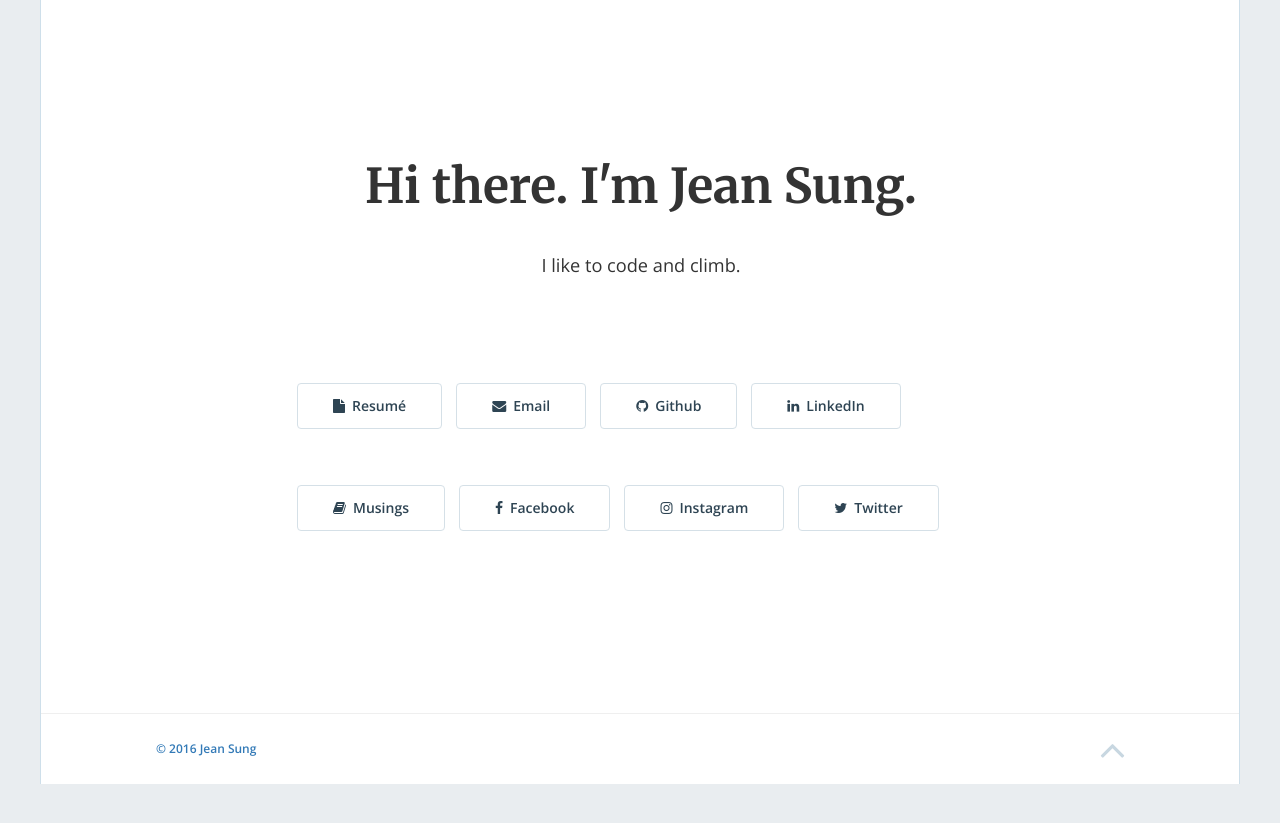
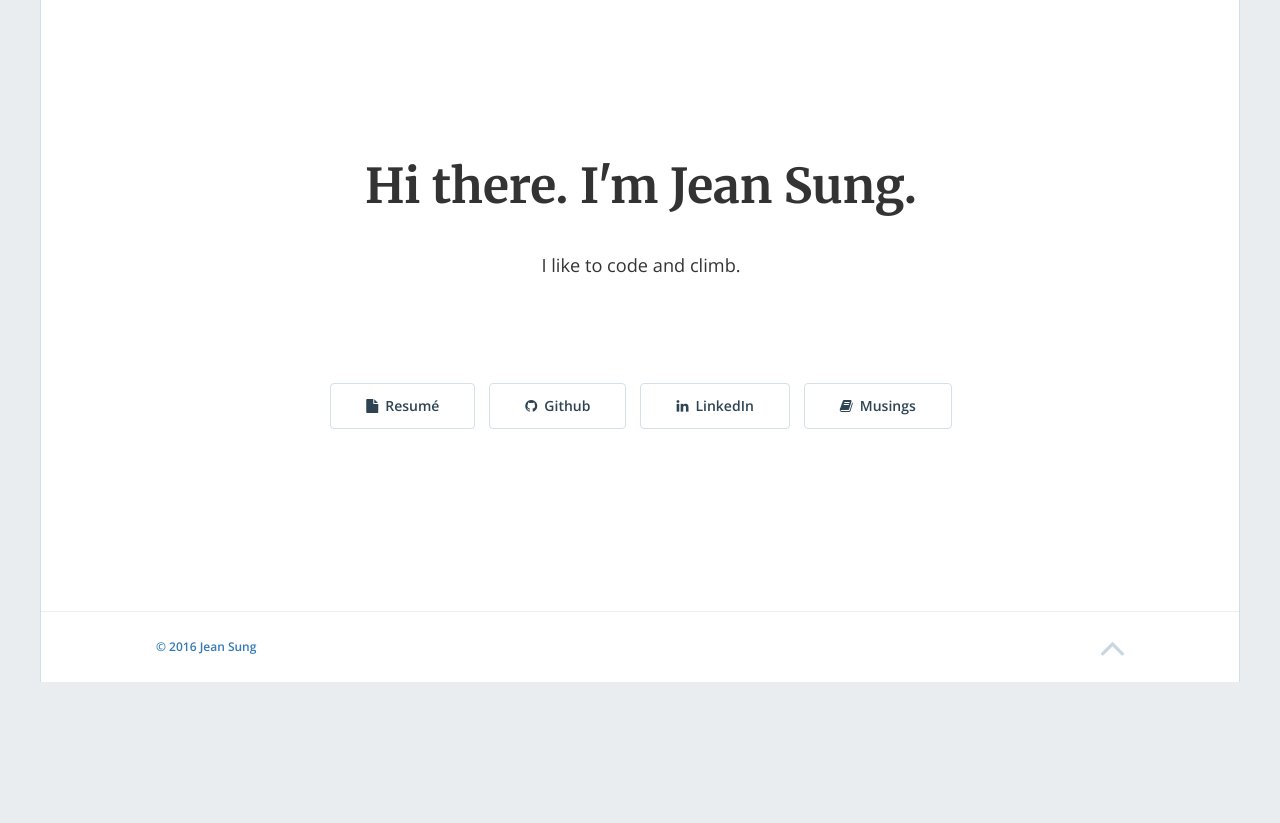
Before and after one commit to jeansung/jeansung.github.io, a Jekyll site: the page built from index.html, in a window 1280 px wide. Shown: the top 823 px of the page. Built offline with Jekyll 4.4.1, drawn with Linux system fonts in a browser that asks for light colours; nearby versions of some CDN libraries; the list of posts is cut into pages by our own code.

Commit message:
Removed personal links, update resume link

```diff
--- a/_data/global.yml
+++ b/_data/global.yml
@@ -6,12 +6,8 @@ nav: "false"
 footer_text: '© 2016 Jean Sung'
 github: 'jeansung'
 linkedin: 'jeansung'
-email: 'jeansung94@gmail.com'
 blog: 'jeansung.github.io/blog/'
-twitter: 'jeansung94'
-instagram: 'jeansung94'
-facebook: 'jeansung1994'
-
+resume: 'https://github.com/jeansung/ResumeCollection/raw/master/master_resume/JEANSUNG_RESUME.pdf'
 # Admin Settings
 admin_name: 'Jean Sung'
 admin_email: 'jeansung94@gmail.com'
--- a/_includes/home-hero.html
+++ b/_includes/home-hero.html
@@ -17,9 +17,8 @@
           {% endif %}
 
           <div class="hero-buttons">
-            <a href="https://github.com/jeansung/ResumeCollection/raw/master/master_resume/JEANSUNG_RESUME.pdf"><button class="btn btn-default btn-md"><i class="fa fa-file fa-md"></i>Resum&eacute;</button></a>
-            {% if site.data.global.email != '' %}
-              <a href="mailto:{{ site.data.global.email }}"><button class="btn btn-default btn-md"><i class="fa fa-envelope fa-md"></i>Email</button></a>
+            {% if site.data.global.resume != '' %}
+            <a href="{{ site.data.global.resume }}"><button class="btn btn-default btn-md"><i class="fa fa-file fa-md"></i>Resum&eacute;</button></a>
             {% endif %}
             {% if site.data.global.github != '' %}
               <a href="https://github.com/{{ site.data.global.github }}"><button class="btn btn-default btn-md"><i class="fa fa-github fa-ld"></i>Github</button></a>
@@ -29,15 +28,6 @@
             {% endif %}
             {% if site.data.global.blog != '' %}
               <a href="http://{{ site.data.global.blog }}"><button class="btn btn-default btn-md"><i class="fa fa-book fa-md"></i>Musings</button></a>
-            {% endif %}
-            {% if site.data.global.facebook != '' %}
-              <a href="http://facebook.com/{{ site.data.global.facebook }}"><button class="btn btn-default btn-md"><i class="fa fa-facebook fa-md"></i>Facebook</button></a>
-            {% endif %}
-            {% if site.data.global.instagram != '' %}
-              <a href="http://instagram.com/{{ site.data.global.instagram }}"><button class="btn btn-default btn-md"><i class="fa fa-instagram fa-md"></i>Instagram</button></a>
-            {% endif %}
-            {% if site.data.global.twitter != '' %}
-              <a href="http://twitter.com/{{ site.data.global.twitter }}"><button class="btn btn-default btn-md"><i class="fa fa-twitter fa-md"></i>Twitter</button></a>
             {% endif %}
           </div>
 
```
